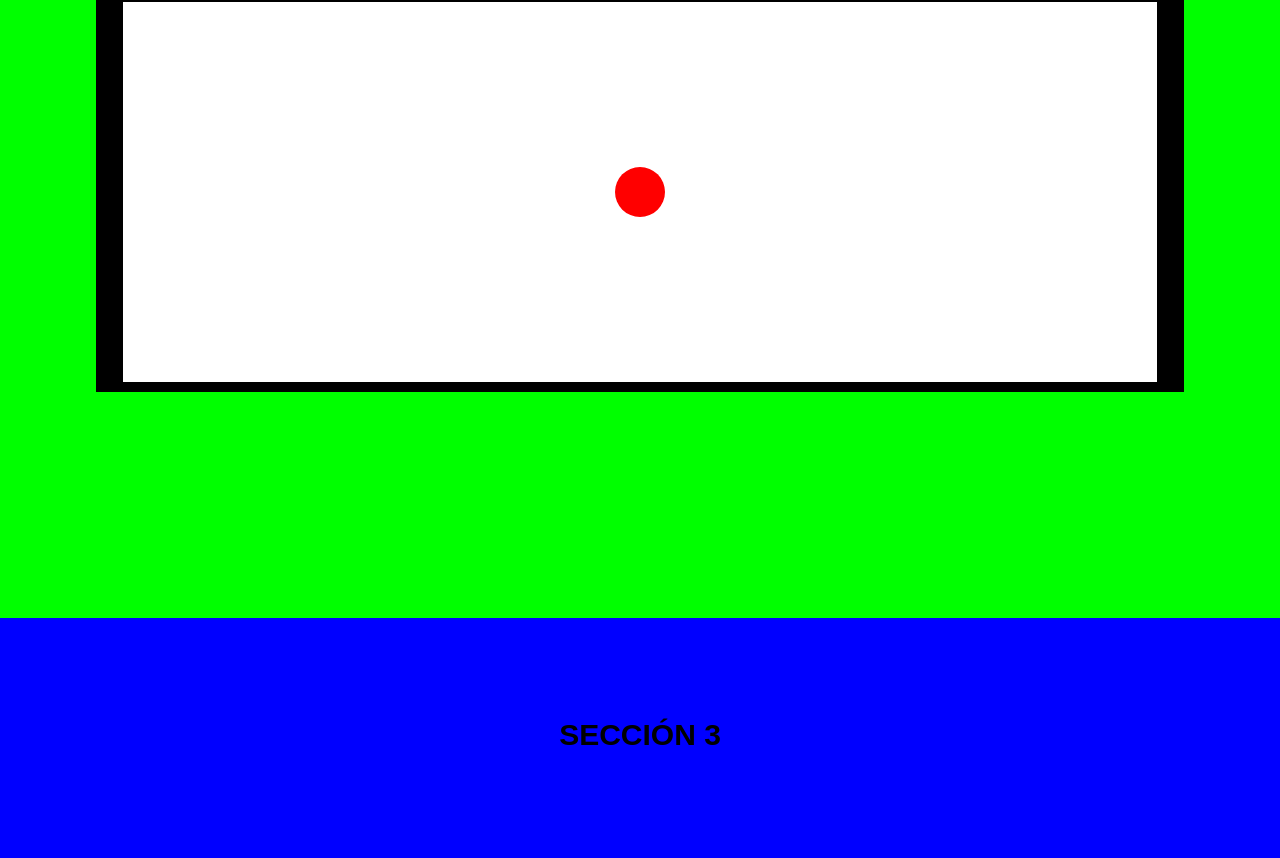
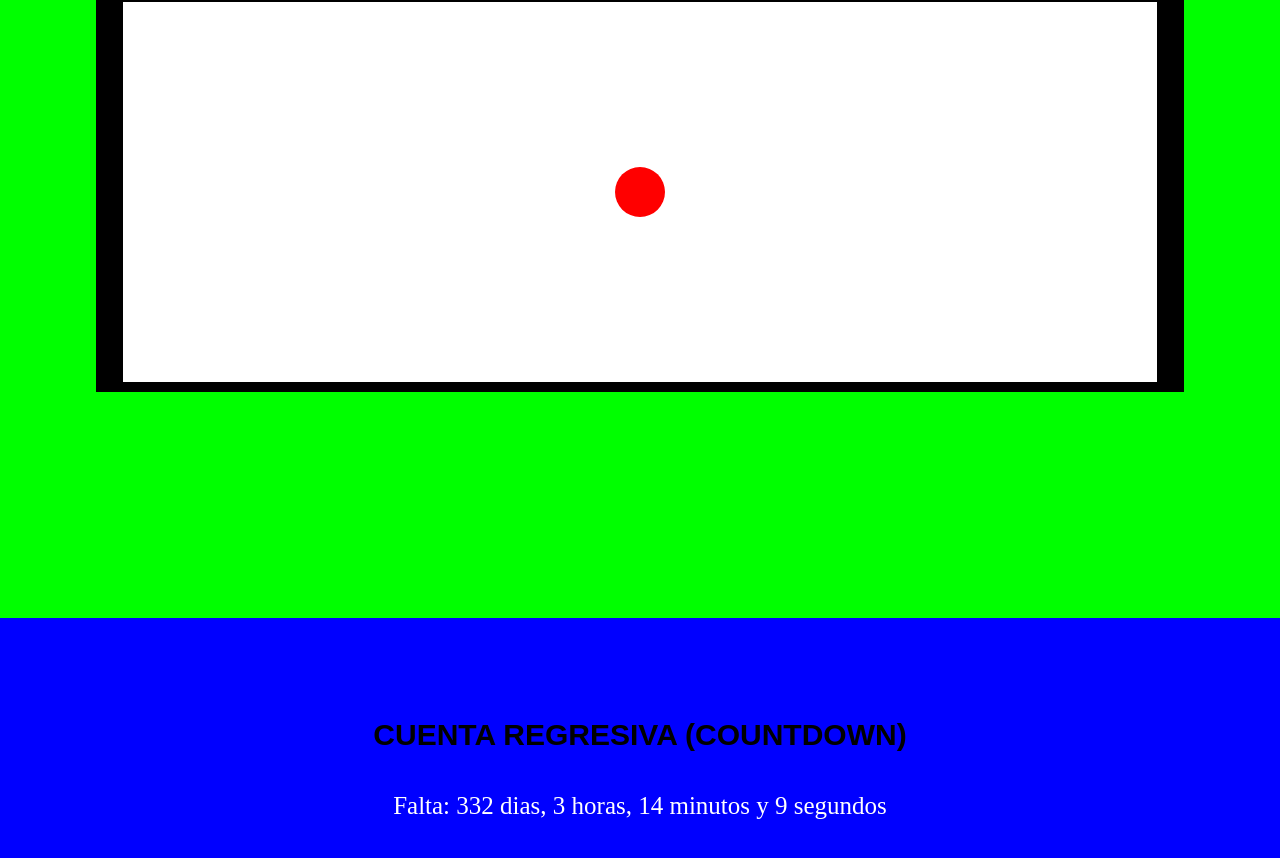
Before and after one commit to TomasCuevas/Ejercicios-DOM, a plain HTML site: page index.html in a window 1280 px wide. Shown: the part 982-1840 px from the top of the page. Drawn offline with Linux system fonts and the light colour scheme.

Commit message:
4º EJERCICIO

```diff
--- a/index.css
+++ b/index.css
@@ -69,7 +69,7 @@
     left: 90vw;
     width: 40px;
     height: 40px;
-    background-color: #fff;
+    background-color: #ff0;
     border-radius: 17px;
     text-align: center;
 }
@@ -167,3 +167,18 @@
     border-radius: 50%;
     background-color: #f00;
 }
+
+/* CUENTA REGRESIVA */
+.time__accountant{
+    margin-top: 40px;
+    font-size: 25px;
+    color: #fff;
+    text-align: center;
+}
+.congratulations{
+    font-family:'Times New Roman', Times, serif;
+    font-size: 35px;
+    font-weight: 700;
+    color: #f00;
+    text-transform: uppercase;
+}
--- a/index.html
+++ b/index.html
@@ -16,7 +16,7 @@
         <section id="nav" class="nav">
             <a href="#section__one" class="nav__item">Reloj Digital y Alarma Sonora</a>
             <a href="#section__two" class="nav__item">Eventos del Teclado</a>
-            <a href="#section__three" class="nav__item">Sección 3</a>
+            <a href="#section__three" class="nav__item">Cuenta Regresiva (countdown)</a>
             <a href="#section__four" class="nav__item">Sección 4</a>
             <a href="#section__five" class="nav__item">Sección 5</a>
         </section>
@@ -31,7 +31,6 @@
             <audio src="/asssets/sounds/alarm_sound.mp3" id="sound__alarm" loop></audio>
             <div class="time">
                 <p id="time__live" class="time__live"></p>
-
                 <div class="btn__time">
                     <button type="button" id="start__clock" class="btn__clock">Iniciar Reloj</button>
                     <button type="button" id="stop__clock" class="btn__clock" disabled>Detener Reloj</button>
@@ -49,7 +48,8 @@
             </div>
         </section>
         <section id="section__three" class="section__three">
-            <h2 class="subtitle">Sección 3</h2>
+            <h2 class="subtitle">Cuenta Regresiva (countdown)</h2>
+            <p id="time__accountant" class="time__accountant"></p>
         </section>
         <section id="section__four" class="section__four">
             <h2 class="subtitle">Sección 4</h2>
@@ -64,5 +64,6 @@
     <script src="/index.js"></script>
     <script src="/modulos/time.js"></script>
     <script src="/modulos/keyEvent.js"></script>
+    <script src="/modulos/cuentaRegresiva.js"></script>
 </body>
 </html>
--- /dev/null
+++ b/modulos/cuentaRegresiva.js
@@ -0,0 +1,21 @@
+let $TIME_ACCOUNTANT = document.getElementById("time__accountant");
+const LIMIT_DATE = "April 15, 2022 00:00:00";
+const COUNTDOWN = new Date(LIMIT_DATE).getTime();
+
+const intervalTime = setInterval(() => {
+    const NOW = new Date().getTime();
+    const LIMIT_TIME = COUNTDOWN - NOW;
+
+    let days = Math.floor(LIMIT_TIME / (1000 * 60 * 60 * 24))
+    let hours = Math.floor(LIMIT_TIME % (1000 * 60 * 60 * 24) / (1000 * 60 * 60));
+    let minutes = Math.floor(LIMIT_TIME % (1000 * 60 * 60) / (1000 * 60));
+    let seconds = Math.floor(LIMIT_TIME % (1000 * 60) / (1000));
+
+    $TIME_ACCOUNTANT.innerHTML = `Falta: ${days} dias, ${hours} horas, ${minutes} minutos y ${seconds} segundos`;
+
+    if (NOW > COUNTDOWN) {
+        clearInterval(intervalTime);
+        $TIME_ACCOUNTANT.classList.add("congratulations");
+        $TIME_ACCOUNTANT.innerHTML = "FELIZ CUMPLE 22 A MÍ";
+    };
+},1000)
```
